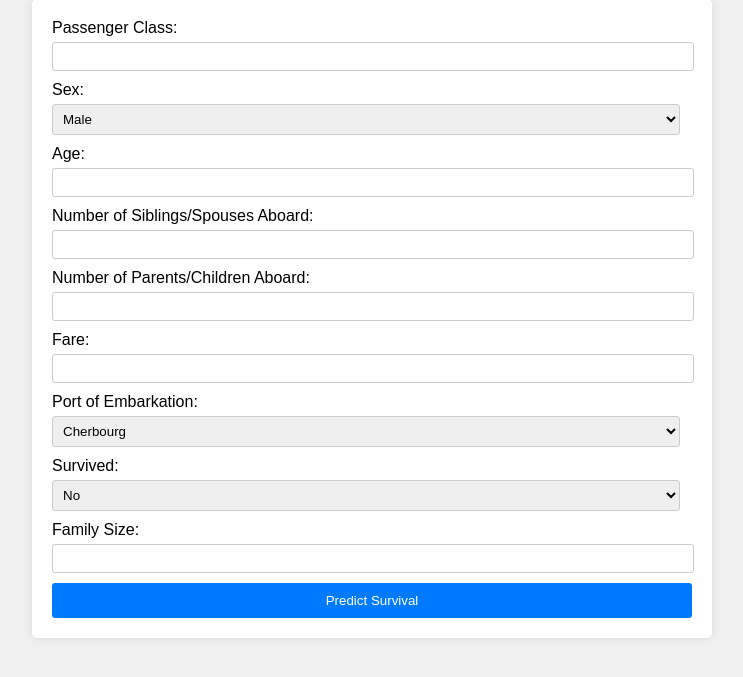
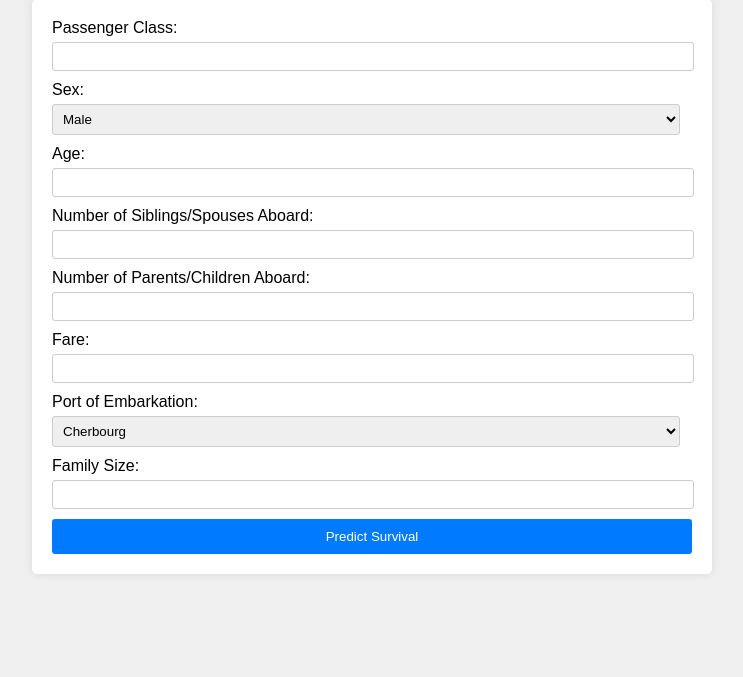
Before and after one commit to bejon23/MLE24Titanic, a FastAPI app: page / in a window 1280 px wide. Shown: the part 109-786 px from the top of the page, without its empty margins (268-1011 px from the left). Run offline with FastAPI, Linux system fonts and the light colour scheme; parts of the project's set-up code (start-up, migrations or seed data) failed here and were passed over.

Commit message:
Add files via upload

```diff
--- a/main.py
+++ b/main.py
@@ -30,16 +30,16 @@ async def predict(request: Request,
                   parch: int = Form(...),
                   fare: int = Form(...),
                   embarked: str = Form(...),
-                  survived: int = Form(...),
+
                   familysize: int = Form(...)):
 
     # Label encoding for 'sex' and 'embarked'
-    sex_encoder = LabelEncoder()
-    embarked_encoder = LabelEncoder()
-    sex_encoded = sex_encoder.fit_transform([sex])
-    embarked_encoded = embarked_encoder.fit_transform([embarked])
+    #sex_encoder = LabelEncoder()
+    #embarked_encoder = LabelEncoder()
+    #sex_encoded = sex_encoder.fit_transform([sex])
+    #embarked_encoded = embarked_encoder.fit_transform([embarked])
 
-    features = [pclass, sex_encoded[0], age, sibsp, parch, fare, embarked_encoded[0], survived, familysize]  # Update features list
+    features = [pclass, age, sibsp, parch, fare, sex, embarked, familysize]  # Update features list
 
     # Make prediction
     prediction = model.predict([features])[0]
--- a/templates/index.html
+++ b/templates/index.html
@@ -29,11 +29,7 @@
             <option value="C">Cherbourg</option>
             <option value="Q">Queenstown</option>
             <option value="S">Southampton</option>
-        </select>
-        <label for="survived">Survived:</label>
-        <select id="survived" name="survived" required>
-            <option value="0">No</option>
-            <option value="1">Yes</option>
+
         </select>
         <label for="familysize">Family Size:</label>
         <input type="number" id="familysize" name="familysize" required>
```
